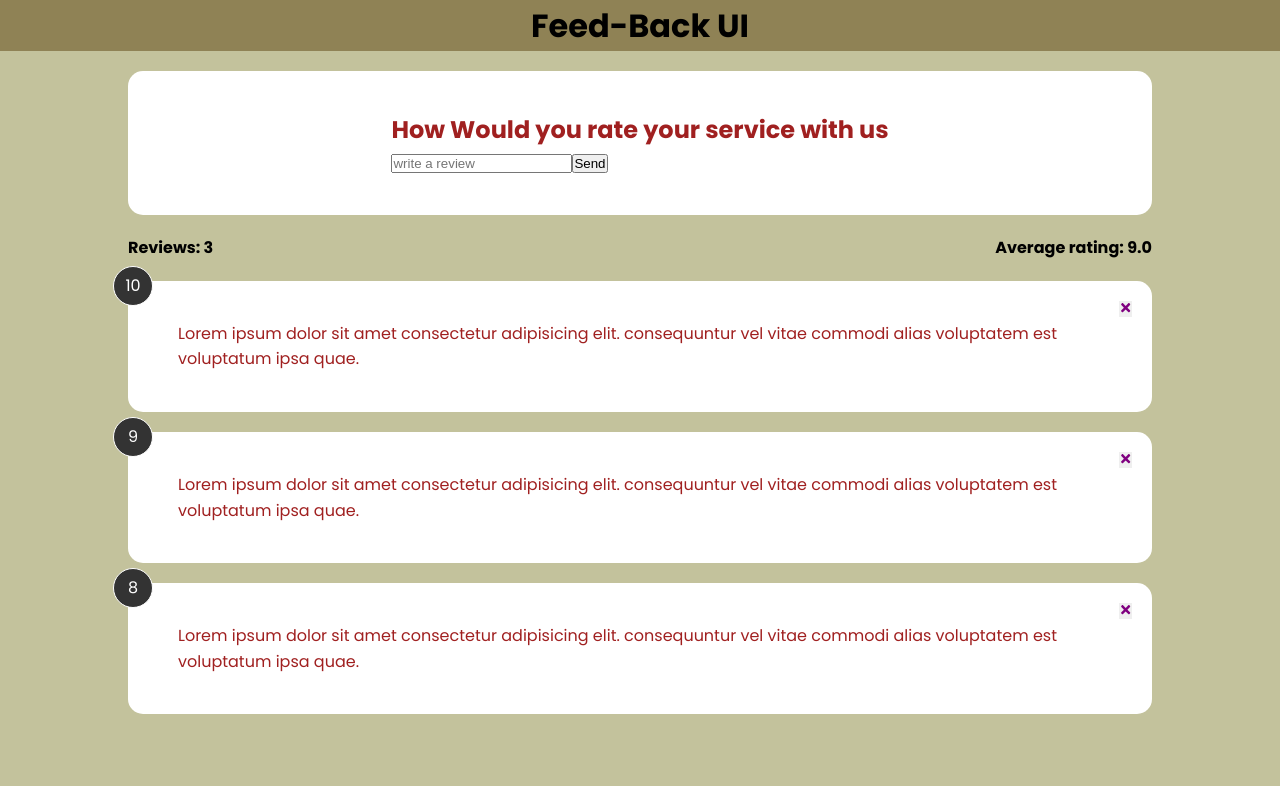
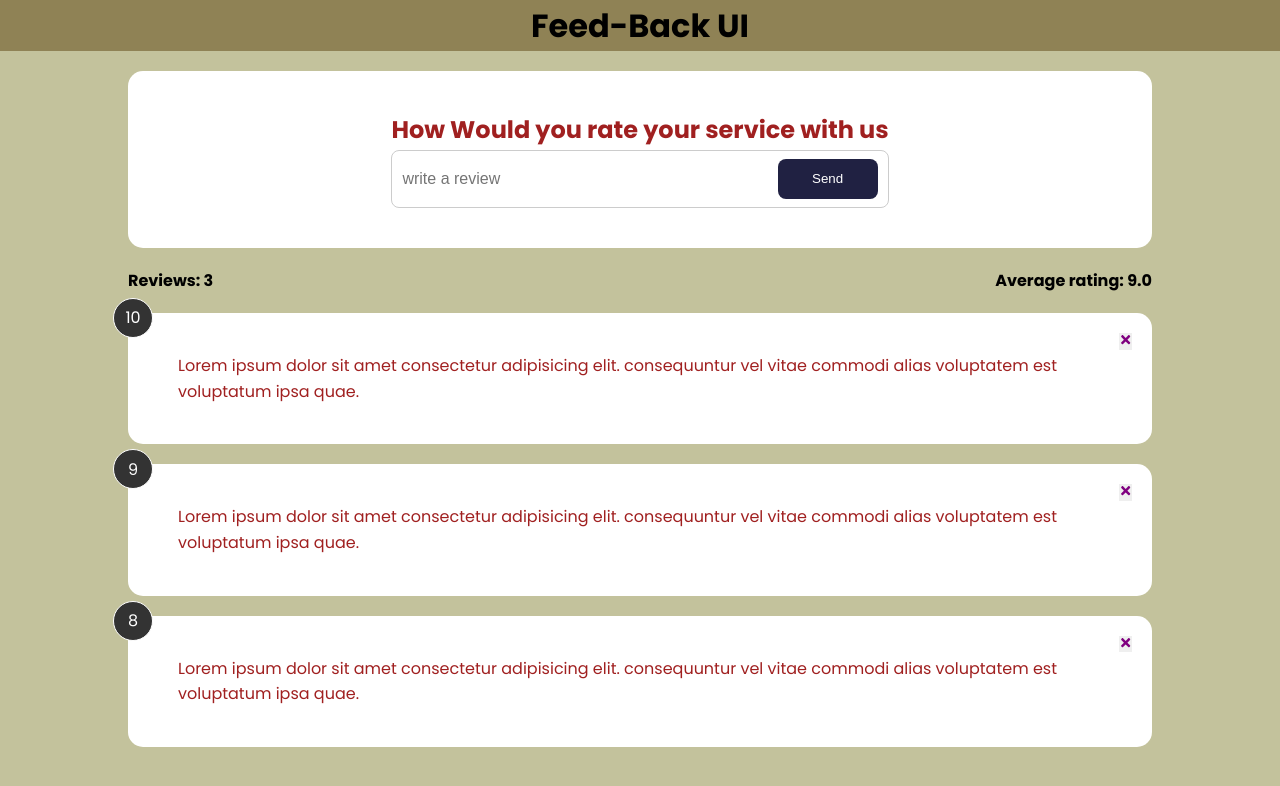
Before and after one commit to youzh00/FeedBack-platform, a React (Create React App) app: page / in a window 1280 px wide. Shown: the top 786 px of the page. Built offline with nearby package versions, Linux system fonts and the light colour scheme.

Commit message:
add Button component

```diff
--- /dev/null
+++ b/src/Component/Button.jsx
@@ -0,0 +1,28 @@
+import React from 'react'
+import PropTypes from 'prop-types'
+
+
+export default function Button({children,type,version, isDisabled}) {
+  return (
+    <div>
+        <button className={`btn btn-${version}`}
+        type={type}
+        disabled={isDisabled} >
+            {children}
+        </button>
+    </div>
+  )
+}
+
+Button.defaultProps={
+    version:'primary',
+    type:'button',
+    isDisabled:false
+
+}
+Button.propTypes={
+    children:PropTypes.node.isRequired,
+    isDisabled:PropTypes.bool,
+    version:PropTypes.string,
+    version:PropTypes.string,
+}
--- a/src/Component/FeedBackForm.jsx
+++ b/src/Component/FeedBackForm.jsx
@@ -1,5 +1,8 @@
 import React from 'react'
 import Card from './shared/Card'
+import '../index.css'
+import Button from './Button'
+
 
 
 ////////////////////////////
@@ -8,9 +11,9 @@
     <Card>
         <form >
             <h2>How Would you rate your service with us</h2>
-            <div>
+            <div className='input-group'>
                 <input type="text" placeholder='write a review' />
-                <button type='submit'>Send</button>
+                <Button type={'text'} children={'Send'}/>
             </div>
         </form>
     </Card>
--- a/src/index.css
+++ b/src/index.css
@@ -70,3 +70,37 @@
   display: flex;
   justify-content: space-between;
 }
+
+.input-group {
+  display: flex;
+  flex-direction: row;
+  border: 1px solid #ccc;
+  padding: 8px 10px;
+  border-radius: 8px;
+}
+
+input {
+  flex-grow: 2;
+  border: none;
+  font-size: 16px;
+}
+input:focus {
+  outline: none;
+}
+.btn {
+  color: #fff;
+  border: 0;
+  border-radius: 8px;
+  color: #fff;
+  width: 100px;
+  height: 40px;
+  cursor: pointer;
+}
+
+.btn-primary {
+  background-color: #202142;
+}
+
+.btn-secondary {
+  background: #ff6a95;
+}
```
